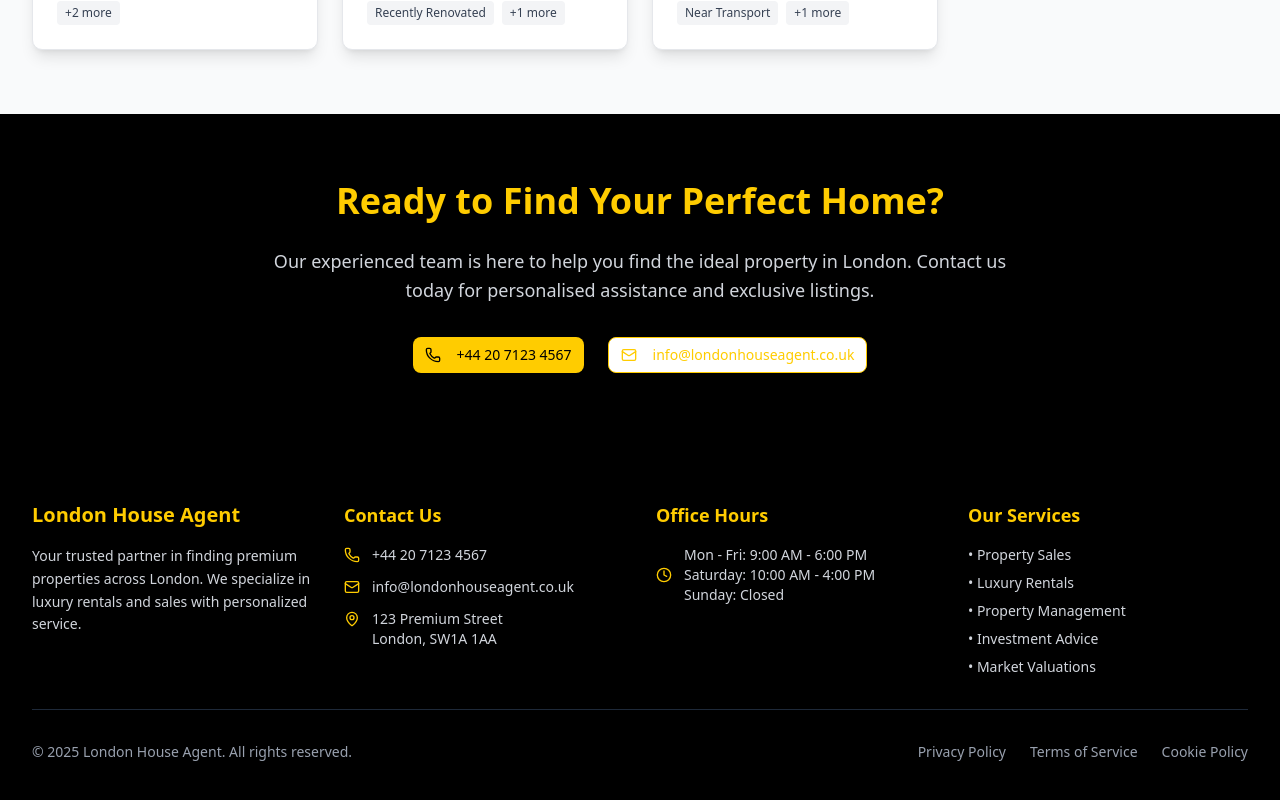
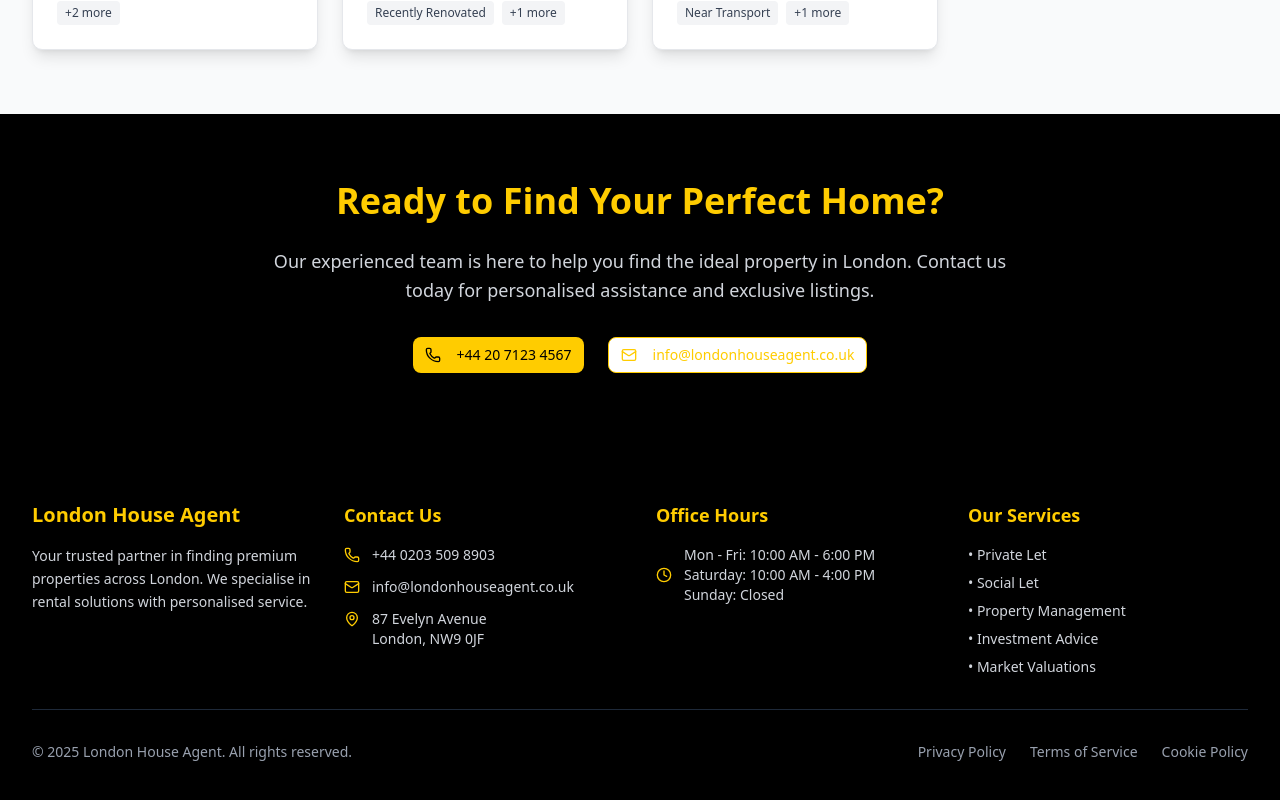
Before and after one commit to MahyarMoshiri/london-house-agent, a React (Vite) app: page / in a window 1280 px wide. Shown: the part 1329-2129 px from the top of the page. Built offline with nearby package versions, Linux system fonts and the light colour scheme; no server answers.

Commit message:
Update Footer.jsx

```diff
--- a/src/components/Footer.jsx
+++ b/src/components/Footer.jsx
@@ -14,7 +14,7 @@ function Footer() {
             </h3>
             <p className="text-gray-300 text-sm leading-relaxed">
               Your trusted partner in finding premium properties across London.
-              We specialize in luxury rentals and sales with personalized service.
+              We specialise in rental solutions with personalised service.
             </p>
           </div>
 
@@ -24,7 +24,7 @@ function Footer() {
             <div className="space-y-3">
               <div className="flex items-center space-x-3">
                 <Phone className="w-4 h-4 text-[#FFCC00] flex-shrink-0" />
-                <span className="text-gray-300 text-sm">+44 20 7123 4567</span>
+                <span className="text-gray-300 text-sm">+44 0203 509 8903</span>
               </div>
               <div className="flex items-center space-x-3">
                 <Mail className="w-4 h-4 text-[#FFCC00] flex-shrink-0" />
@@ -33,8 +33,8 @@ function Footer() {
               <div className="flex items-start space-x-3">
                 <MapPin className="w-4 h-4 text-[#FFCC00] flex-shrink-0 mt-0.5" />
                 <span className="text-gray-300 text-sm">
-                  123 Premium Street<br />
-                  London, SW1A 1AA
+                  87 Evelyn Avenue<br />
+                  London, NW9 0JF
                 </span>
               </div>
             </div>
@@ -47,7 +47,7 @@ function Footer() {
               <div className="flex items-center space-x-3">
                 <Clock className="w-4 h-4 text-[#FFCC00] flex-shrink-0" />
                 <div className="text-gray-300 text-sm">
-                  <div>Mon - Fri: 9:00 AM - 6:00 PM</div>
+                  <div>Mon - Fri: 10:00 AM - 6:00 PM</div>
                   <div>Saturday: 10:00 AM - 4:00 PM</div>
                   <div>Sunday: Closed</div>
                 </div>
@@ -59,8 +59,8 @@ function Footer() {
           <div className="space-y-4">
             <h4 className="text-lg font-semibold text-[#FFCC00]">Our Services</h4>
             <ul className="space-y-2 text-gray-300 text-sm">
-              <li>• Property Sales</li>
-              <li>• Luxury Rentals</li>
+              <li>• Private Let</li>
+              <li>• Social Let</li>
               <li>• Property Management</li>
               <li>• Investment Advice</li>
               <li>• Market Valuations</li>
```
